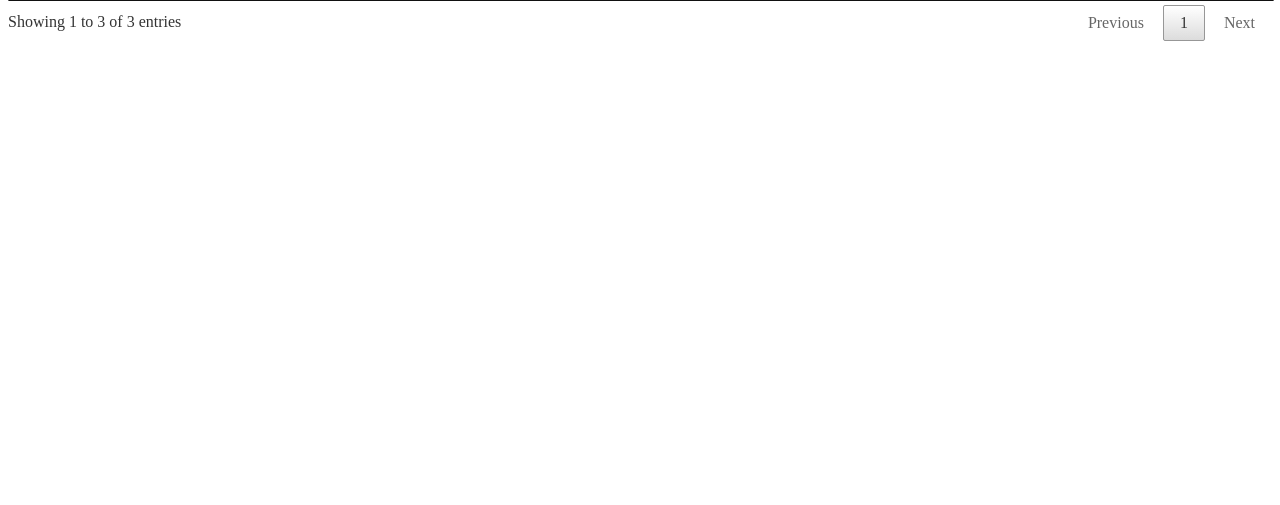
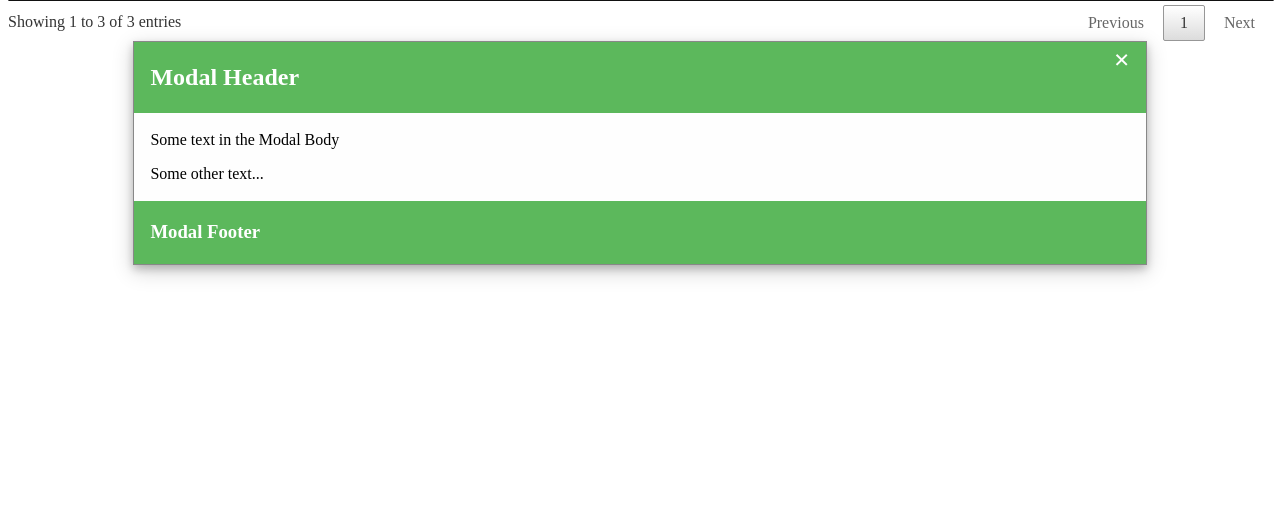
Before and after one commit to progiplus/progiplus.bak, a PHP site: page /produits.php in a window 1280 px wide. Shown: the part 267-772 px from the top of the page. Run offline with PHP 8.4, Linux system fonts and the light colour scheme.

Commit message:
Ajout modale

```diff
--- a/includes/style/style.css
+++ b/includes/style/style.css
@@ -25,3 +25,59 @@ tr:nth-child(even)
 {
   background-color: #f2f2f2;
 }
+
+/* The Modal (background) */
+.modal_modif_client {
+  display: none; /* Hidden by default */
+  position: fixed; /* Stay in place */
+  z-index: 1; /* Sit on top */
+  padding-top: 100px; /* Location of the box */
+  left: 0;
+  top: 0;
+  width: 100%; /* Full width */
+  height: 100%; /* Full height */
+  overflow: auto; /* Enable scroll if needed */
+  background-color: rgb(0,0,0); /* Fallback color */
+  background-color: rgba(0,0,0,0.4); /* Black w/ opacity */
+}
+
+/* Modal Content */
+.modal-content {
+  position: relative;
+  background-color: #fefefe;
+  margin: auto;
+  padding: 0;
+  border: 1px solid #888;
+  width: 80%;
+  box-shadow: 0 4px 8px 0 rgba(0,0,0,0.2),0 6px 20px 0 rgba(0,0,0,0.19);
+}
+
+/* The Close Button */
+.close {
+  color: white;
+  float: right;
+  font-size: 28px;
+  font-weight: bold;
+}
+
+.close:hover,.close:focus {
+  color: #000;
+  text-decoration: none;
+  cursor: pointer;
+}
+
+.modal-header {
+  padding: 2px 16px;
+  background-color: #5cb85c;
+  color: white;
+}
+
+.modal-body {
+  padding: 2px 16px;
+}
+
+.modal-footer {
+  padding: 2px 16px;
+  background-color: #5cb85c;
+  color: white;
+}
--- a/produits.php
+++ b/produits.php
@@ -39,16 +39,49 @@
       <td>---</td>
       <td>---</td>
       <td>---</td>
-      <td><a href="***"><img src="assets/pencil.png" title="Modifier Profil client" alt="bouton_modifier" height="20"/></a>
+      <td><img id="modal_modif" src="assets/pencil.png" title="Modifier Profil client" alt="bouton_modifier" height="20">
           <a href="***"><img src="assets/cancel.png" title="Supprimer Profil client" alt="bouton_supprimer" height="20"/></a></td>
     </tr>
   </tbody>
 </table>
 
+<div id="modal_modif_client" class="modal">
+<div class="modal-content">
+  <div class="modal-header">
+    <span class="close">&times;</span>
+      <h2>Modal Header</h2>
+  </div>
+  <div class="modal-body">
+    <p>Some text in the Modal Body</p>
+    <p>Some other text...</p>
+  </div>
+  <div class="modal-footer">
+    <h3>Modal Footer</h3>
+  </div>
+</div>
+</div>
+
 <script type="text/javascript" src="includes/scripts/jquery-3.3.1.min.js"></script>
 
+<script>
+var modal = document.getElementById('modal_modif_client');
+var btn = document.getElementById("modal_modif");
+var span = document.getElementsByClassName("close")[0];
+btn.onclick = function() {
+    modal.style.display = "block";
+}
+span.onclick = function() {
+    modal.style.display = "none";
+}
+
+window.onclick = function(event) {
+    if (event.target == modal) {
+        modal.style.display = "none";
+    }
+}
+</script>
+
 <script type="text/javascript" src="includes/scripts/datatables.js"></script>
-
 <script type="text/javascript">
 $(document).ready( function () {
   $('#table_clients').DataTable();
```
